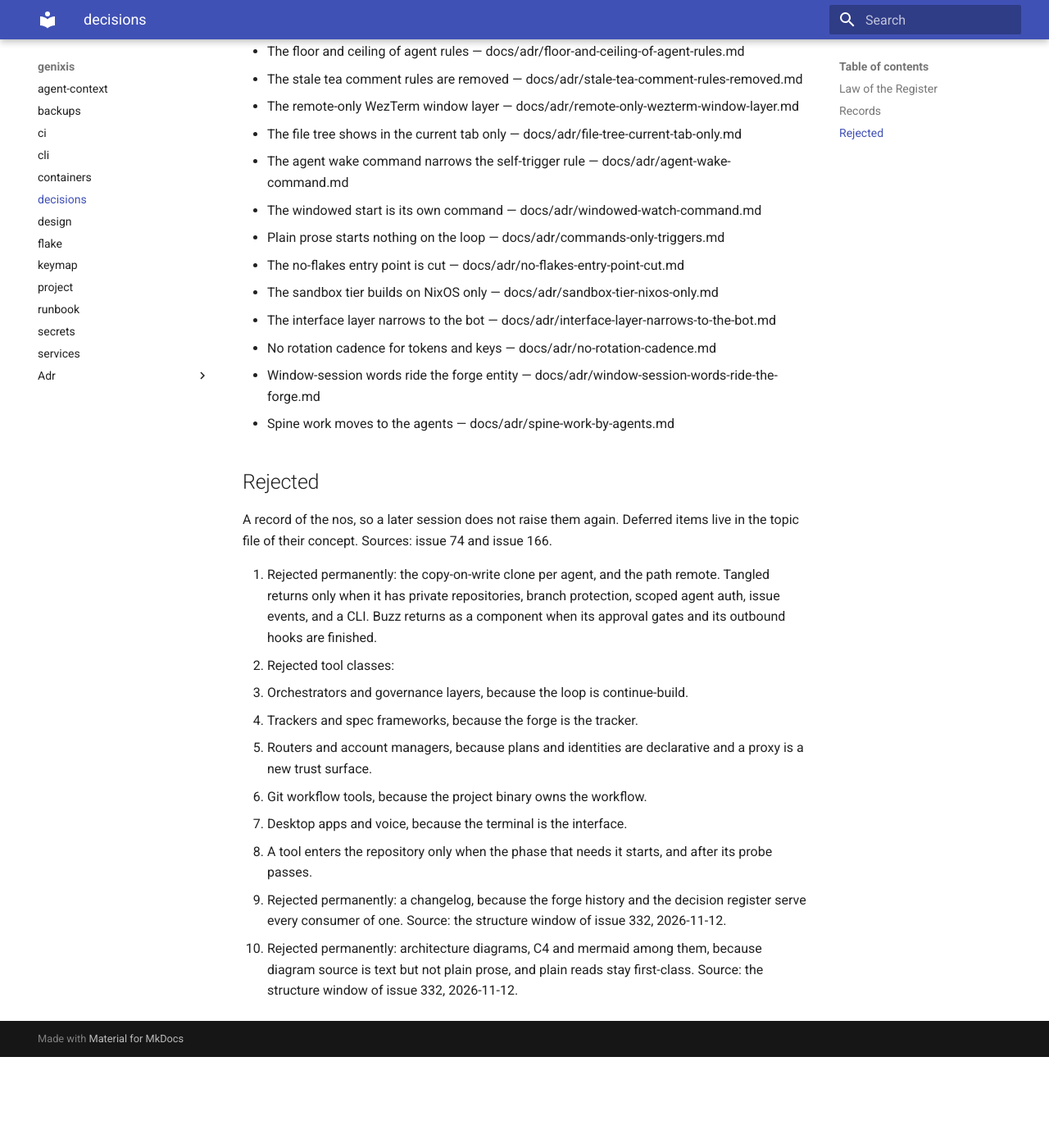
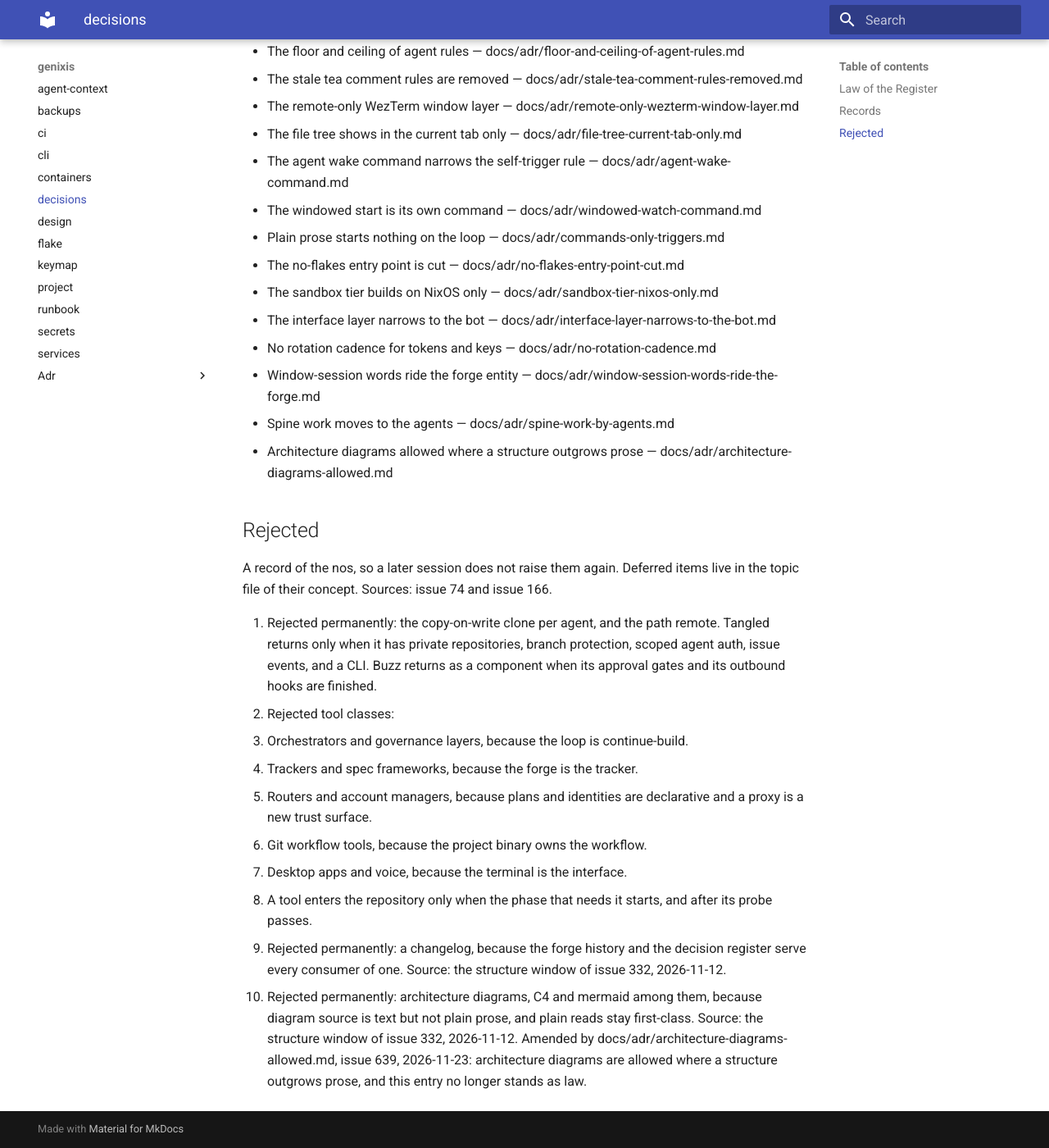
Before and after one commit to Jracon/genixis, an MkDocs documentation site: the page built from docs/decisions.md, in a window 1280 px wide and 1400 px high, scrolled down 1948 px. Shown: the whole window at 82% size. Built offline with MkDocs 1.6.1 and Material for MkDocs 9.7.7, drawn with Linux system fonts in a browser that asks for light colours; before the commit the page ends 3237 px from its top, so only the background shows below that.

Commit message:
docs(decisions): amend the rejected entry on architecture diagrams
The structure window of issue 332 banned architecture diagrams
permanently, because diagram source is text but not plain prose. The
factory loop then grew past one prose view: the windowed run of issue
637 needed a chain of reads over five files to hold one picture of the
loop. The owner ruled the amendment in that run.

The record allows architecture diagrams where a structure outgrows
prose, as mermaid source in the topic file of the structure. The
source stays a plain read, so the concern of the original entry keeps
its force. The rejected entry names the record, so no reader takes
the ban as standing law. The diagram half of issue 639 lands in the
next commit.

Co-Authored-By: Claude Code <noreply@anthropic.com>

```diff
--- a/docs/decisions.md
+++ b/docs/decisions.md
@@ -55,6 +55,7 @@ The records before the split of 2026-11-13 carry their historical number in this
 - No rotation cadence for tokens and keys — docs/adr/no-rotation-cadence.md
 - Window-session words ride the forge entity — docs/adr/window-session-words-ride-the-forge.md
 - Spine work moves to the agents — docs/adr/spine-work-by-agents.md
+- Architecture diagrams allowed where a structure outgrows prose — docs/adr/architecture-diagrams-allowed.md
 
 ## Rejected
 
@@ -69,4 +70,4 @@ A record of the nos, so a later session does not raise them again. Deferred item
    - Desktop apps and voice, because the terminal is the interface.
 3. A tool enters the repository only when the phase that needs it starts, and after its probe passes.
 4. Rejected permanently: a changelog, because the forge history and the decision register serve every consumer of one. Source: the structure window of issue 332, 2026-11-12.
-5. Rejected permanently: architecture diagrams, C4 and mermaid among them, because diagram source is text but not plain prose, and plain reads stay first-class. Source: the structure window of issue 332, 2026-11-12.
+5. Rejected permanently: architecture diagrams, C4 and mermaid among them, because diagram source is text but not plain prose, and plain reads stay first-class. Source: the structure window of issue 332, 2026-11-12. Amended by docs/adr/architecture-diagrams-allowed.md, issue 639, 2026-11-23: architecture diagrams are allowed where a structure outgrows prose, and this entry no longer stands as law.
```
Also changed, not shown: docs/adr/architecture-diagrams-allowed.md (added, +5 -0 lines).
